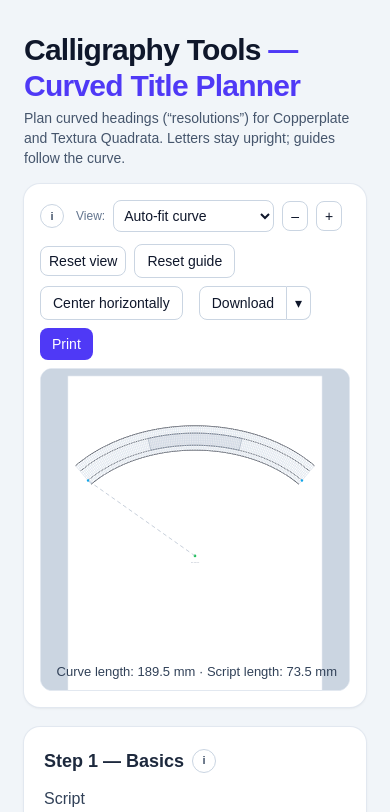
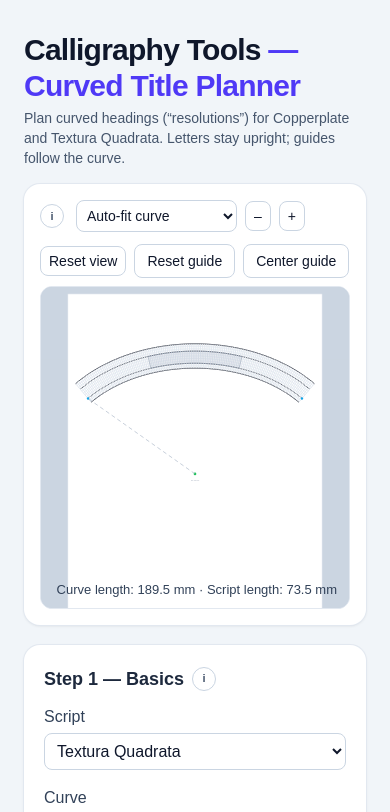
Before and after one commit to mashw/calligraphy-tools, a Next.js app: page /curve in a window 390 px wide. Shown: the top 812 px of the page. Built offline with nearby package versions, Linux system fonts and the light colour scheme.

Commit message:
Curve: keep preview header to two rows on narrow

```diff
--- a/src/app/curve/page.tsx
+++ b/src/app/curve/page.tsx
@@ -1190,7 +1190,7 @@ const targetCy = box.h * 0.22;
 
         <div className="max-w-[1120px] mx-auto bg-white rounded-2xl shadow-sm ring-1 ring-slate-200 p-4">
           <div className="flex flex-wrap items-start gap-3 mb-2">
-            <div className="flex flex-wrap items-center gap-3">
+            <div className="flex flex-wrap items-center gap-3 w-full sm:w-auto">
               <div className="flex items-center gap-2">
                 {!isNarrow && <h3 className="font-semibold text-slate-800">Preview</h3>}
                 <InfoTip side="right">
@@ -1198,7 +1198,7 @@ const targetCy = box.h * 0.22;
                 </InfoTip>
               </div>
               <div className="flex items-center gap-2 flex-nowrap">
-                <span className="text-xs text-slate-500">View:</span>
+                {!isNarrow && <span className="text-xs text-slate-500">View:</span>}
                 <select
                   className="p-1.5 text-sm rounded-lg border border-slate-300"
                   value={view}
@@ -1227,7 +1227,7 @@ const targetCy = box.h * 0.22;
               </div>
             </div>
 
-            <div className="flex flex-wrap items-center gap-2 ml-auto">
+            <div className="flex items-center gap-2 w-full justify-start overflow-x-auto flex-nowrap sm:overflow-visible sm:flex-wrap sm:w-auto sm:ml-auto">
               <button
                 onMouseDown={e => e.preventDefault()}
                 onClick={() => applyViewPreset('autofit')}
@@ -1247,20 +1247,20 @@ const targetCy = box.h * 0.22;
                 onClick={centerCurveHorizontally}
                 className="shrink-0 px-3 py-1.5 text-sm rounded-lg border border-slate-300 bg-white hover:bg-slate-50 active:scale-[0.98] focus-visible:ring-2 focus-visible:ring-indigo-500 focus-visible:ring-offset-2 focus-visible:outline-none transition"
               >
-                Center horizontally
+                {isNarrow ? 'Center guide' : 'Center horizontally'}
               </button>
 
               <div className="relative inline-flex shrink-0 ml-2">
                 <button
                   onMouseDown={e => e.preventDefault()}
                   onClick={downloadSelected}
-                  className="px-3 py-1.5 text-sm rounded-l-lg border border-slate-300 bg-white hover:bg-slate-50 active:scale-[0.98] focus-visible:ring-2 focus-visible:ring-indigo-500 focus-visible:ring-offset-2 focus-visible:outline-none transition"
+                  className="shrink-0 px-3 py-1.5 text-sm rounded-l-lg border border-slate-300 bg-white hover:bg-slate-50 active:scale-[0.98] focus-visible:ring-2 focus-visible:ring-indigo-500 focus-visible:ring-offset-2 focus-visible:outline-none transition"
                 >
                   Download
                 </button>
                 <details ref={downloadDetailsRef} className="relative">
                   <summary
-                    className="list-none [&::-webkit-details-marker]:hidden px-2 py-1.5 text-sm rounded-r-lg border border-l-0 border-slate-300 bg-white hover:bg-slate-50 active:scale-[0.98] focus-visible:ring-2 focus-visible:ring-indigo-500 focus-visible:ring-offset-2 focus-visible:outline-none transition cursor-pointer"
+                    className="shrink-0 list-none [&::-webkit-details-marker]:hidden px-2 py-1.5 text-sm rounded-r-lg border border-l-0 border-slate-300 bg-white hover:bg-slate-50 active:scale-[0.98] focus-visible:ring-2 focus-visible:ring-indigo-500 focus-visible:ring-offset-2 focus-visible:outline-none transition cursor-pointer"
                     aria-label="Choose download format"
                   >
                     ▾
```
